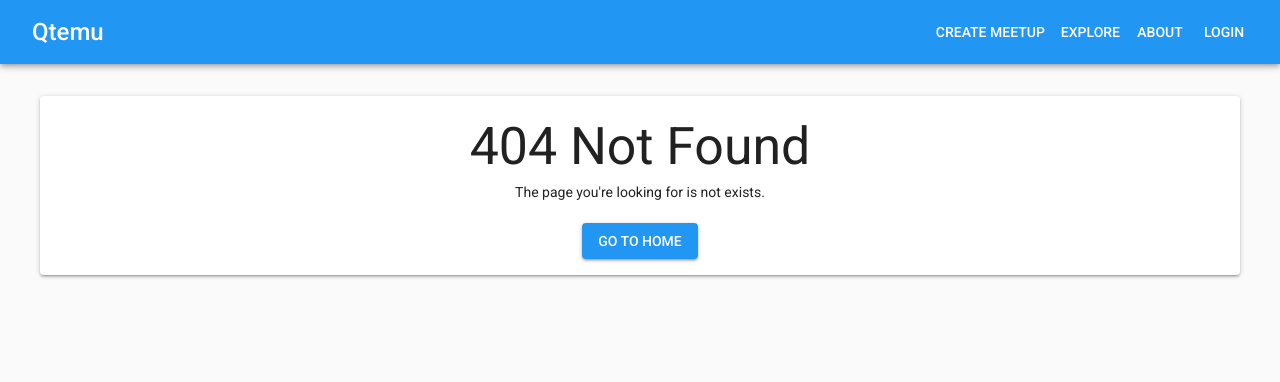
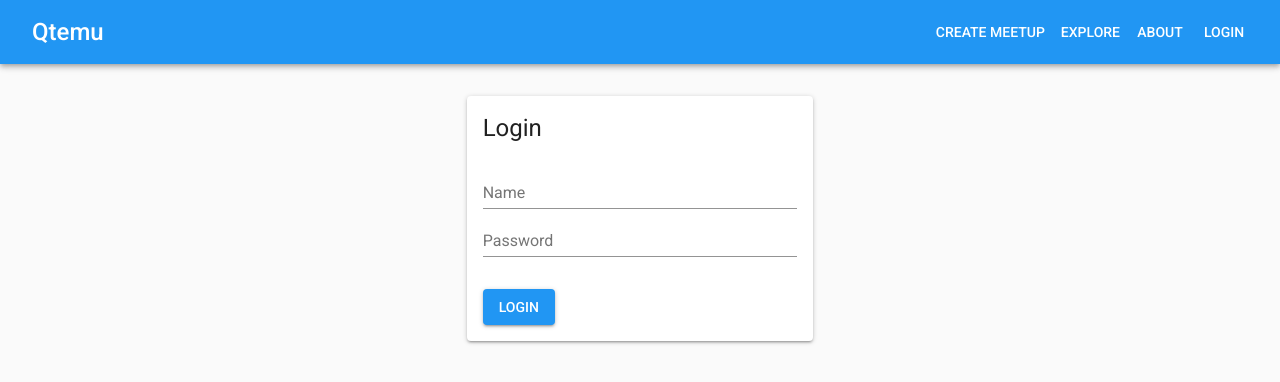
Before and after one commit to rickynugroho/qtemu_material_ui, a React (Create React App) app: page /login in a window 1280 px wide. Before the commit this address had no page. Shown: the top 382 px of the page. Built offline with nearby package versions, Linux system fonts and the light colour scheme.

Commit message:
Add login page

```diff
--- /dev/null
+++ b/src/pages/Login/index.js
@@ -0,0 +1,69 @@
+import React from 'react';
+import PropTypes from 'prop-types';
+import { withStyles } from '@material-ui/core/styles';
+// import withRoot from '../../withRoot';
+import Section from '../../components/molecules/Section';
+import { Grid, TextField, Button, Typography } from '@material-ui/core';
+
+const styles = theme => ({
+  loginBtn: {
+    marginTop: theme.spacing.unit * 4,
+  },
+  title: {
+    marginBottom: theme.spacing.unit * 2,
+  },
+});
+
+class Login extends React.Component {
+  render() {
+    const { classes } = this.props;
+
+    return (
+      // <div className={classes.root}>
+      <Grid
+        container
+        direction="row"
+        justify="center"
+        alignItems="flex-start"
+      >
+        <Grid xs={4}>
+          <Section>
+            <Typography variant="headline" component="h1" className={classes.title}>
+              Login
+            </Typography>
+
+            <TextField
+              id="standard-name"
+              label="Name"
+              fullWidth
+              // className={classes.textField}
+              // value={this.state.name}
+              // onChange={this.handleChange('name')}
+              // margin="normal"
+            />
+
+            <TextField
+              id="standard-password-input"
+              label="Password"
+              type="password"
+              fullWidth
+              // className={classes.textField}
+              // autoComplete="current-password"
+              // margin="normal"
+            />
+
+            <Button color="primary" variant="contained" className={classes.loginBtn}>Login</Button>
+          </Section>
+        </Grid>
+      </Grid>
+      // </div>
+    );
+  }
+}
+
+Login.propTypes = {
+  classes: PropTypes.object.isRequired,
+};
+
+// export default withRoot(withStyles(styles)(Login));
+export default (withStyles(styles)(Login));
--- a/src/pages/index.js
+++ b/src/pages/index.js
@@ -8,6 +8,7 @@ import Home from './Home';
 import About from './About';
 import { Button } from '@material-ui/core';
 import NotFound from './NotFound';
+import Login from './Login';
 
 // import PropTypes from 'prop-types';
 // import Header from '../components/organisms/Header';
@@ -58,6 +59,7 @@ class Index extends React.Component {
           <Switch>
             <Route exact path="/" component={Home} />
             <Route path="/about" component={About} />
+            <Route path="/login" component={Login} />
             <Route component={NotFound} />
           </Switch>
         </div>
```
